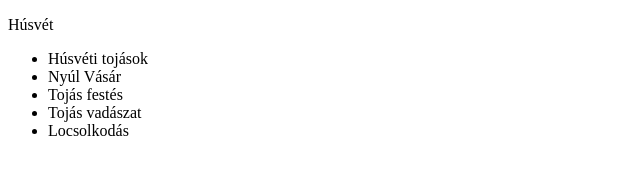
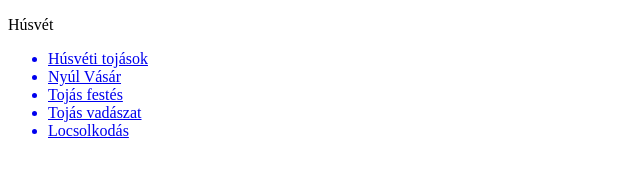
Before and after one commit to Clerktomi/Husvet_html2, a plain HTML site: page index.html in a window 1280 px wide. Shown: the whole page, without its empty margins (0-640 px from the left). Drawn offline with Linux system fonts and the light colour scheme.

Commit message:
a li elkészítése

```diff
--- a/index.html
+++ b/index.html
@@ -13,11 +13,11 @@
         </div>
         <div id="menu">
             <ul>
-                <li>Húsvéti tojások</li>
-                <li>Nyúl Vásár</li>
-                <li>Tojás festés</li>
-                <li>Tojás vadászat</li>
-                <li>Locsolkodás</li>
+                <a href="#"><li>Húsvéti tojások</li></a>
+                <a href="#"><li>Nyúl Vásár</li></a>
+                <a href="#"><li>Tojás festés</li></a>
+                <a href="#"><li>Tojás vadászat</li></a>
+                <a href="#"><li>Locsolkodás</li></a>
             </ul>
         </div>
         <div id="content">
```
